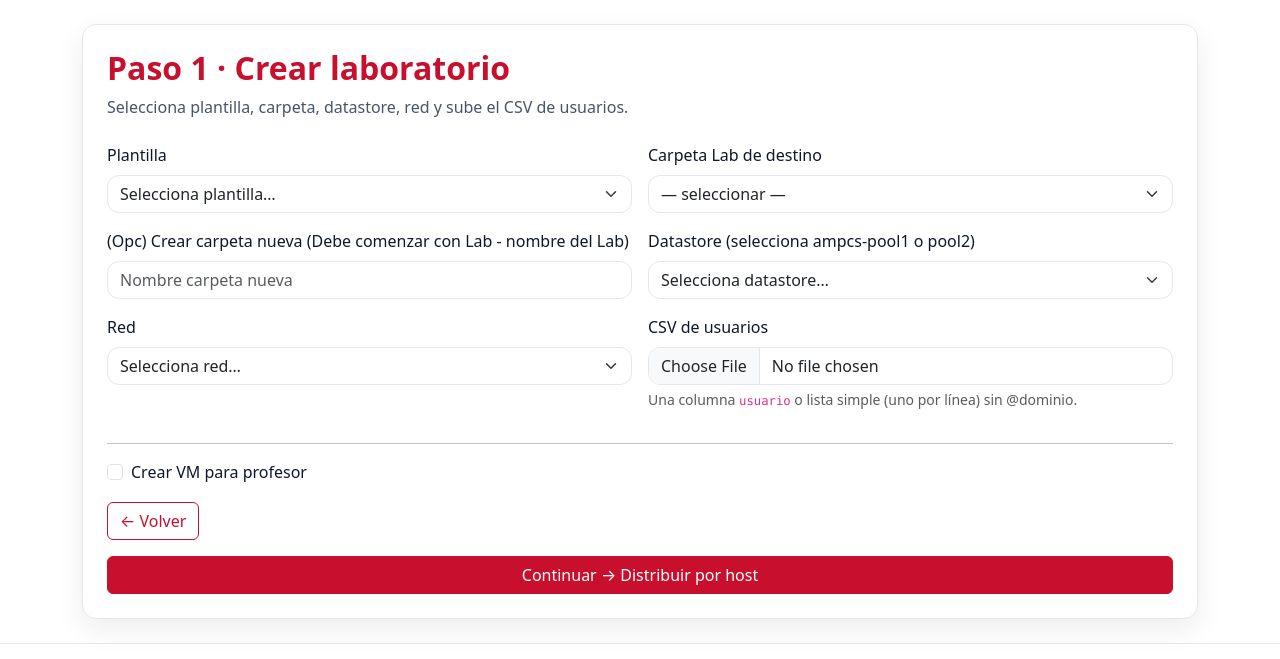
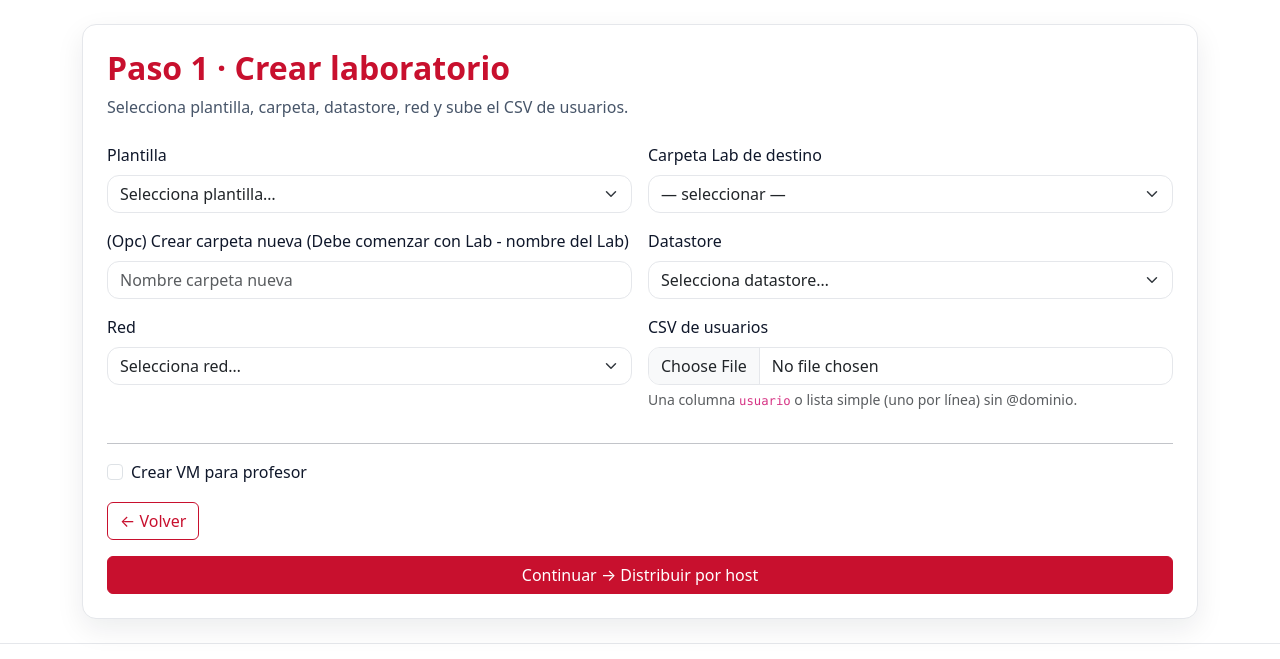
Before and after one commit to jlbosch78/vmLabs-Portal, a Python web app: template templates/index.html in a window 1280 px wide. Shown: the part 65-724 px from the top of the page. Run offline with Jinja, Linux system fonts and the light colour scheme; the template is opened without the code that fills it, so the values that code supplies are empty.

Commit message:
Mod index.html

```diff
--- a/templates/index.html
+++ b/templates/index.html
@@ -26,7 +26,7 @@
   </div>
 
   <div class="col-md-6">
-    <label class="form-label">Datastore (selecciona ampcs-pool1 o pool2)</label>
+    <label class="form-label">Datastore</label>
     <select name="datastore" class="form-select" required>
       <option value="" disabled selected>Selecciona datastore…</option>
       {% for d in datastores %}<option value="{{d}}">{{d}}</option>{% endfor %}
@@ -57,7 +57,7 @@
   </div>
 
   <div class="col-md-6" id="teacher_user_wrap" style="display:none;">
-    <label class="form-label">Usuario del profesor (AD)</label>
+    <label class="form-label">Usuario del profesor</label>
     <input class="form-control" name="teacher_user" placeholder="ej. profesor1">
     <div class="form-text">La VM se llamará <code>carpeta-usuario</code> y se guardará en la carpeta <strong>Profesores</strong>.</div>
   </div>
```
